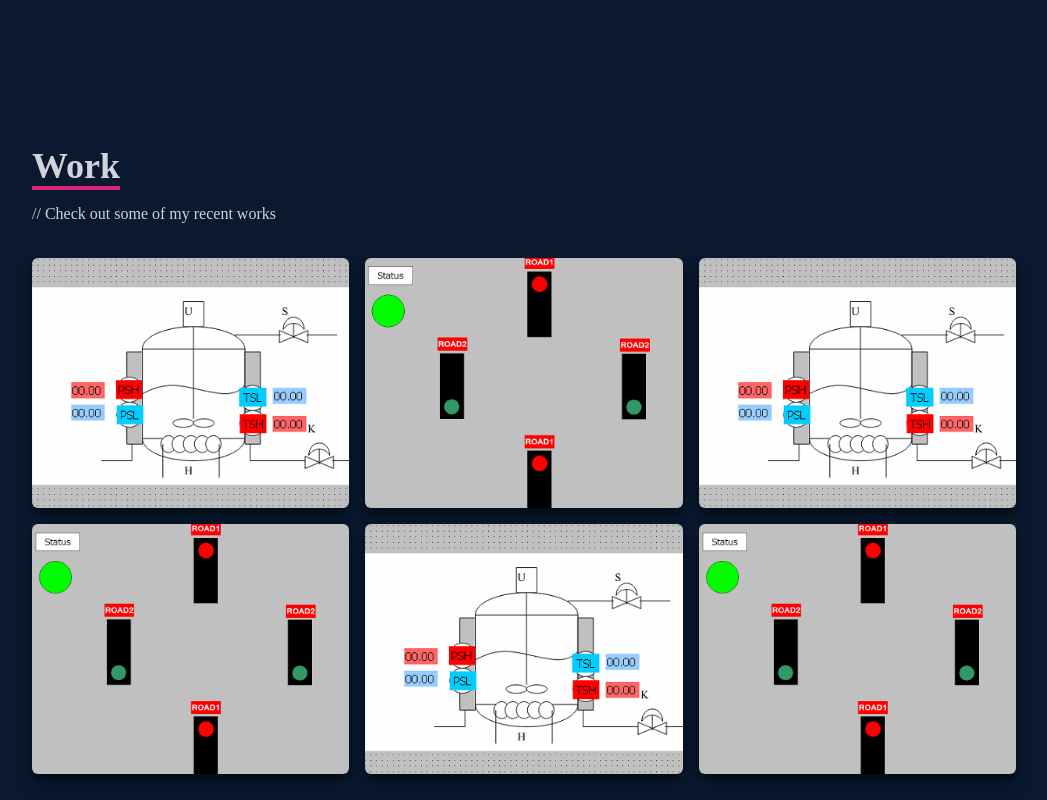
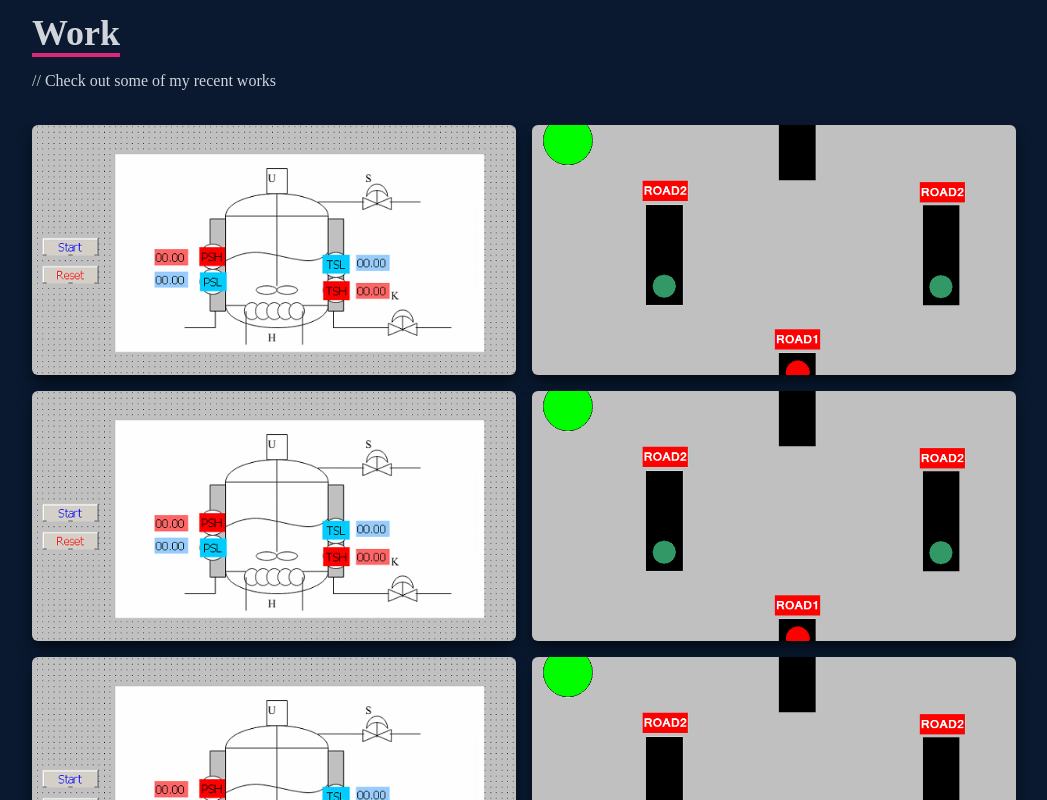
Before and after one commit to gxtnewfolder/portfolio-pages, a React (Create React App) app: page / in a window 1280 px wide. Shown: the part 2340-3140 px from the top of the page, without its empty margins (116-1163 px from the left). Built offline with nearby package versions, Linux system fonts and the light colour scheme.

Commit message:
fix social icon

```diff
--- a/tailwind.config.js
+++ b/tailwind.config.js
@@ -3,6 +3,22 @@ module.exports = {
   content: ["./src/**/*.{js,jsx,ts,tsx}"],
   theme: {
     extend: {},
+    screens: {
+      '2xl': {'min': '1535px'},
+      // => @media (min-width: 1535px) { ... }
+
+      'xl': {'min': '1279px'},
+      // => @media (min-width: 1279px) { ... }
+
+      'lg': {'min': '1025px'},
+      // => @media (min-width: 1023px) { ... }
+
+      'md': {'min': '767px'},
+      // => @media (min-width: 767px) { ... }
+
+      'sm': {'min': '639px'},
+      // => @media (min-width: 639px) { ... }
+    }
   },
   plugins: [],
 }
```
Also changed, not shown: src/index.css (line endings or trailing spaces).
